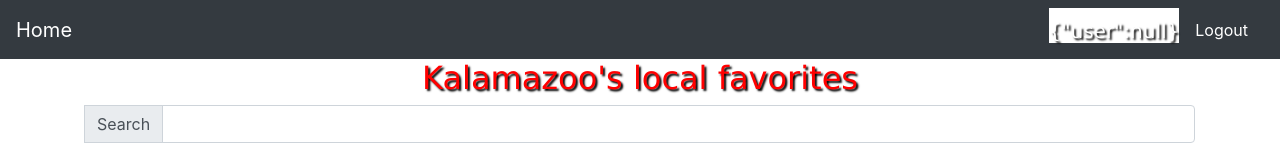
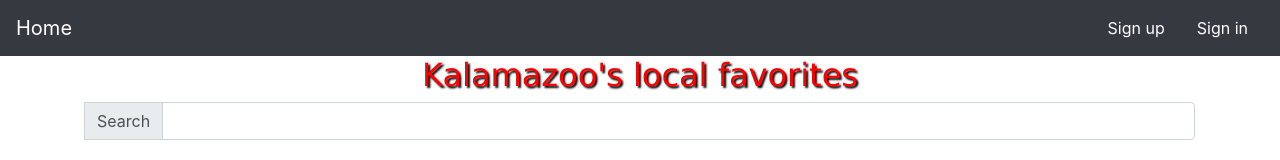
Before and after one commit to JBenAnderson/capstone-engine, a Next.js app in the folder restaurant-app/: page / in a window 1280 px wide. Shown: the top 160 px of the page. Built offline with nearby package versions, Linux system fonts and the light colour scheme; no server answers.

Commit message:
fixed bug in login.js, created fix for home button's use inside login/register pages

```diff
--- a/restaurant-app/components/layout.js
+++ b/restaurant-app/components/layout.js
@@ -6,7 +6,7 @@ import AppContext from "./context";
 
 const Layout = (props) => {
   const title = "Welcome to Nextjs";
-  const { user } = useContext(AppContext);
+  const { user, setUser } = useContext(AppContext);
   return (
     <div className="mainBackground">
       <Head>
@@ -42,8 +42,11 @@ const Layout = (props) => {
                   let search = document.querySelector(
                     "#__next > div > div > div.search > div > input"
                   );
-
-                  var nativeInputValueSetter = Object.getOwnPropertyDescriptor(
+                  if (search == null) {
+                    return;
+                  } else {
+                    var nativeInputValueSetter =
+                      Object.getOwnPropertyDescriptor(
                         window.HTMLInputElement.prototype,
                         "value"
                       ).set;
@@ -51,6 +54,7 @@ const Layout = (props) => {
 
                     var inputEvent = new Event("input", { bubbles: true });
                     search.dispatchEvent(inputEvent);
+                  }
                 }}
               >
                 Home
@@ -58,18 +62,16 @@ const Layout = (props) => {
             </Link>
           </NavItem>
           <NavItem className="ml-auto">
-            {{ user } ? (
-              <div className="userMenuTxt">
-                <h5>{JSON.stringify({ user })}</h5>
-              </div>
+            {user ? (
+              <h5>{user.username}</h5>
             ) : (
               <Link href="/register">
-                <a className="nav-link">Sign up</a>
+                <a className="nav-link"> Sign up</a>
               </Link>
             )}
           </NavItem>
           <NavItem>
-            {{ user } ? (
+            {user ? (
               <Link href="/">
                 <a
                   className="nav-link"
@@ -89,7 +91,6 @@ const Layout = (props) => {
           </NavItem>
         </Nav>
       </header>
-
       <Container>{props.children}</Container>
     </div>
   );
--- a/restaurant-app/pages/login.js
+++ b/restaurant-app/pages/login.js
@@ -21,8 +21,6 @@ function Login(props) {
   const appContext = useContext(AppContext);
 
   useEffect(() => {
-    const router = useRouter();
-    const appContext = useContext(AppContext);
     if (appContext.isAuthenticated) {
       router.push("/"); // redirect if you're already logged in
     }
```
Lines whose indentation alone changed are shown as unchanged.
